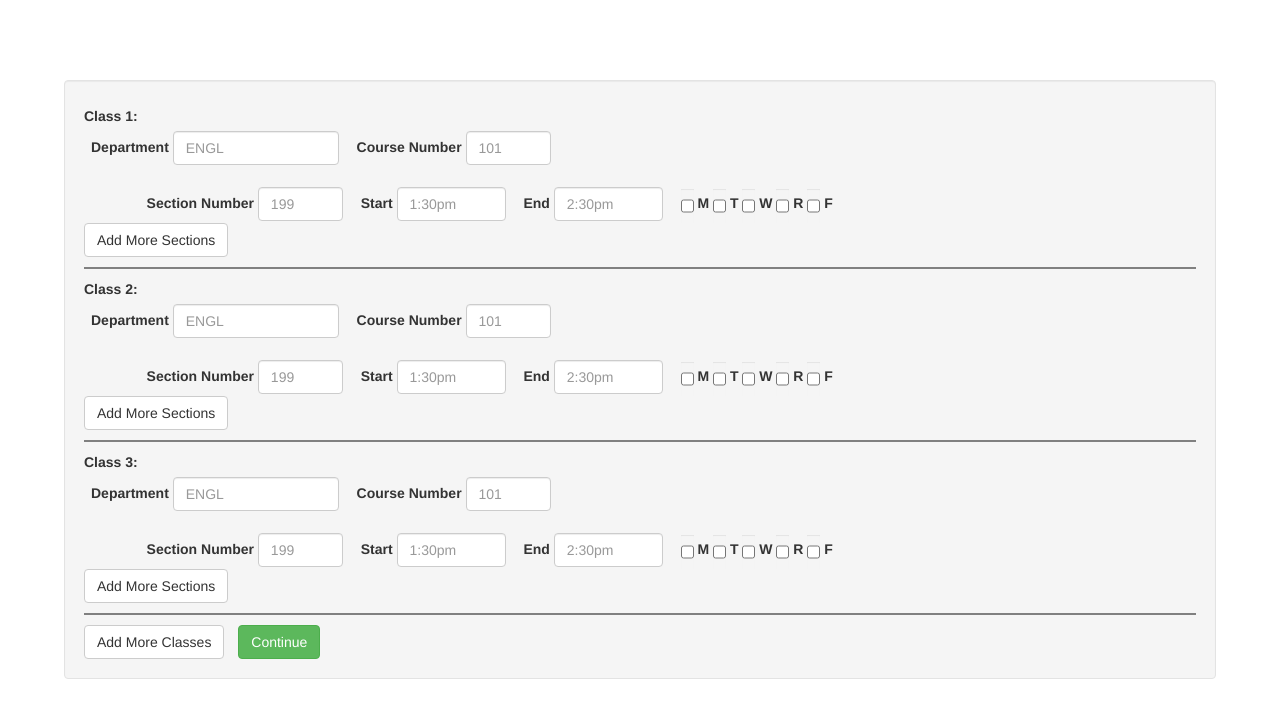
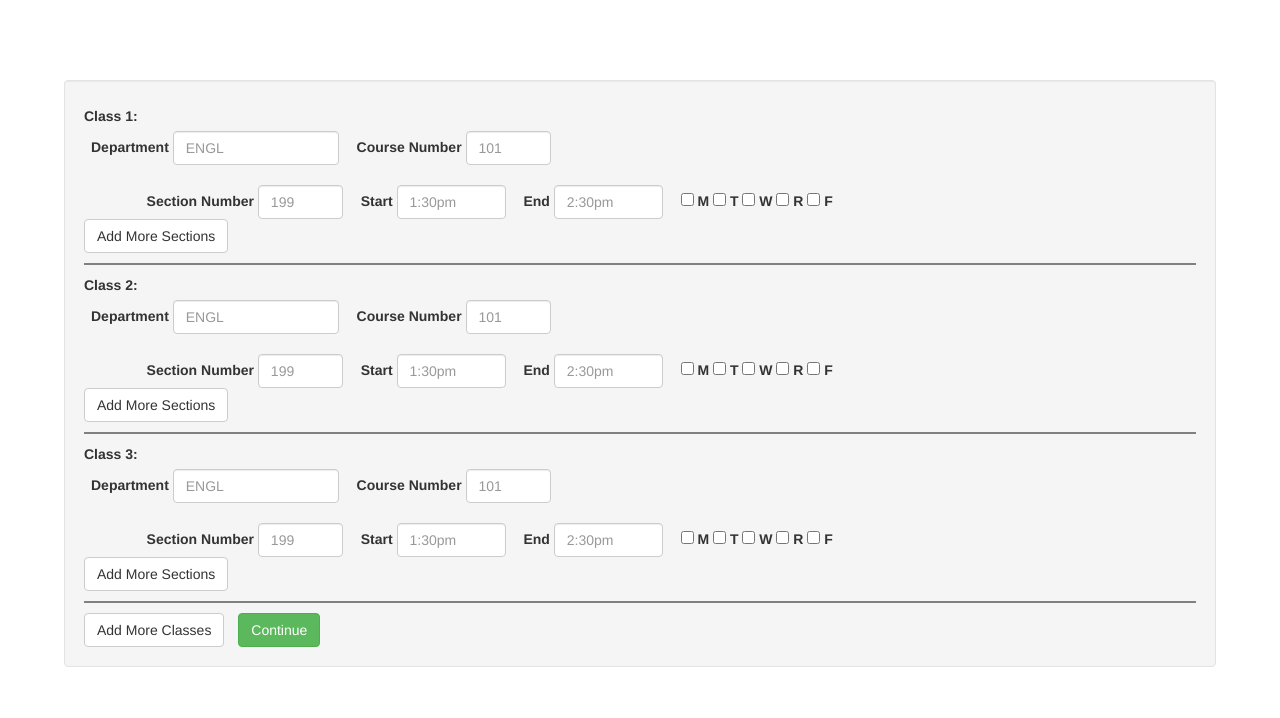
Before and after one commit to chase1745/Course-Planner, a Flask app: page / in a window 1280 px wide. Shown: the part 52-770 px from the top of the page. Run offline with Flask 2, Linux system fonts and the light colour scheme; some libraries are stand-ins or nearby versions.

Commit message:
CSS edits.

```diff
--- a/templates/input.html
+++ b/templates/input.html
@@ -107,15 +107,15 @@
             <input type="text" class="form-control finish-time ui-timepicker-input" size="8" name="finishTime" placeholder="2:30pm"/>
           </div>
           <div class="form-group">
-            <input type="checkbox" class="form-control monday" name="m" value="M">
+            <input type="checkbox" class="monday" name="m" value="M">
             <label>M</label>
-            <input type="checkbox" class="form-control tuesday" name="t" value="T">
+            <input type="checkbox" class="tuesday" name="t" value="T">
             <label>T</label>
-            <input type="checkbox" class="form-control wednesday" name="w" value="W">
+            <input type="checkbox" class="wednesday" name="w" value="W">
             <label>W</label>
-            <input type="checkbox" class="form-control thursday" name="r" value="R">
+            <input type="checkbox" class="thursday" name="r" value="R">
             <label>R</label>
-            <input type="checkbox" class="form-control friday" name="f" value="F">
+            <input type="checkbox" class="friday" name="f" value="F">
             <label>F</label>
           </div>
         </div>
```
